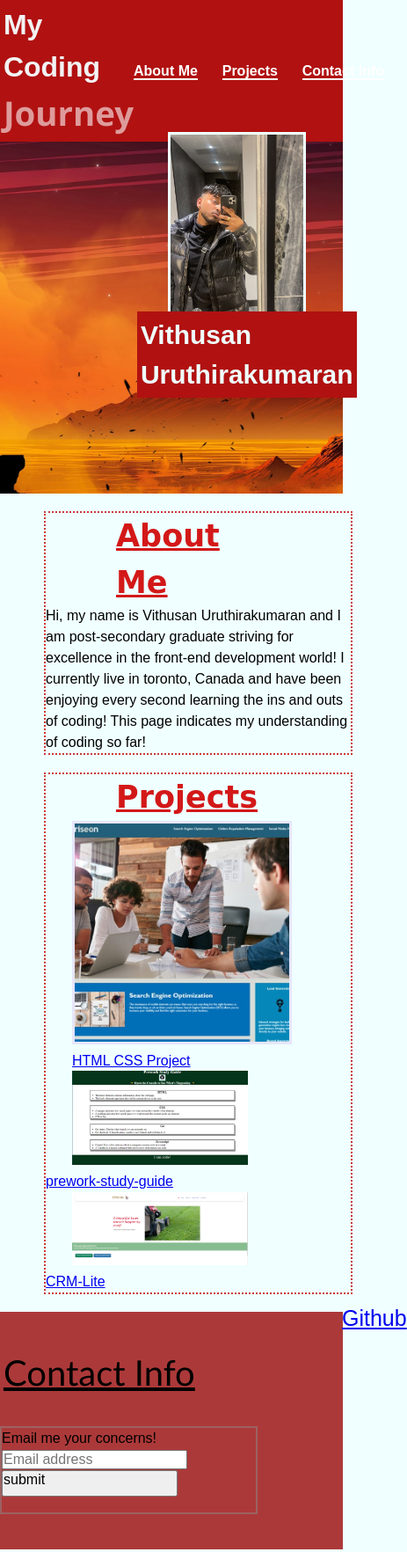
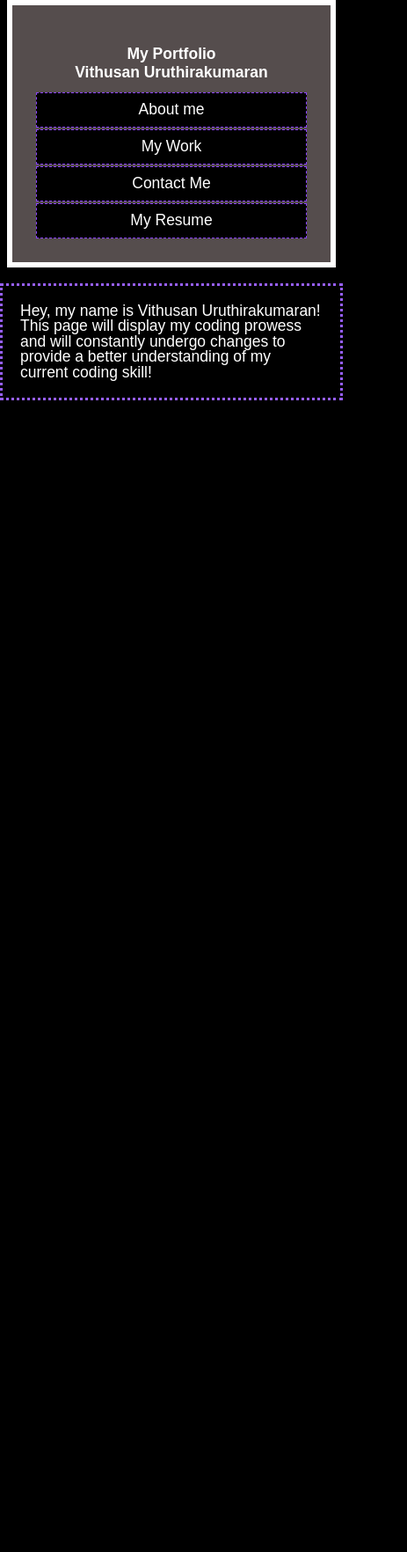
Before and after one commit to VithusanU/my_Coding_portfolio, a plain HTML site: page index.html in a window 390 px wide. Shown: the whole page at 88% size, 463 px wide, since content can reach past the window. After the commit the page ends 844 px from the top, so only its background shows below. Drawn offline with Linux system fonts and the light colour scheme.

Commit message:
Updated look and html, and css styling

```diff
--- a/assets/style.css
+++ b/assets/style.css
@@ -1,212 +1,87 @@
 :root {
-    --primary-color:azure;
+
+  /* initial colour and size set - for 576px or smaller */
+  --mobile-bordr-color: rgb(138, 66, 255);
+  --mobile-bordr-style: dashed;
+  --mobile-bordr-width: 1px;
+  --mobile-border-radius: 7x;
+  --mobile-bckgrnd: rgb(0, 0, 0);
+  --mobile-color: rgb(255, 255, 255);
+  --mobile-header-color: rgb(85, 77, 77);
+  --mobile-anchor-color: #ed8df1;
+  --mobile-headings-color: rgb(255, 255, 255);
+  --mobile-shaddow-color: rgb(84, 0, 240);
+
+
+
+  /* desktop size min 992px */
+  --main-bordr-color: rgb(151, 95, 255);
+  --main-bordr-style: solid;
+  --main-bordr-width: medium;
+  --main-border-radius: 3px;
+  --main-bckgrnd: rgb(53, 44, 128);
+  --main-color: rgb(128, 17, 255);
+  --main-card-bckgrnd: lightgrey;
+  --main-anchor-color: blue;
+  --main-headings-color: rgb(87, 70, 107);
 }
 
-* {
-    box-sizing: border-box;
-    padding: 0;
-    margin: 0;
+html {
+  /* CLASS NOTE: set 1rem to 10px instead of native 16px to make it easier to calculate font-size values for the rest of the page (e.g. 1.6rem is 16px, 2.0rem is 20px, etc.) OR 4rem = 40px (4 * 10px) */
+  font-size: 62.5%;
+}
+
+body {
+  font-family: 'Franklin Gothic Medium', 'Arial Narrow', Arial, sans-serif;
+  font-size: 1.75rem;
+  line-height: 1.5;
+  color: var(--mobile-color);
+  background-color: var(--mobile-bckgrnd);
+}
+
+
+h1,
+h2,
+h3,
+h4,
+h5,
+h6 {
+  margin-top: 2rem;
+  margin-bottom: 0.9rem;
+  color: var(--mobile-headings-color);
+  font-weight: 900;
+  line-height: 1.2;
+}
+
+header {
+  width: 96%;
+  margin: 0 auto;
+  padding: 2.5rem;
+  text-align: center;
+  border: 6px solid white;
+  background: var(--mobile-header-color);
+}
+
+nav {
+  margin-top: 12px;
+}
+
+nav li {
+  display: block;
+  padding: 10px;
+  margin: 0.25rem;
+  border-color: var(--mobile-bordr-color);
+  border-style: var(--mobile-bordr-style);
+  border-width: var(--mobile-bordr-width);
+  background: var(--mobile-bckgrnd);
+  color: var(--mobile-color);
 }
 
 
 
-body {
-    background-color: azure;
-    display: flex;
-    flex-direction: column;
-    line-height: 1.5;
+p {
+  margin: 0 auto;
+  padding: 20px;
+  border-color: var(--main-bordr-color);
+  border-style: dotted;
 }
-
-header {
-    display: flex;
-    justify-content: space-between;
-    align-items: center;
-    padding: 1%;
-    background-color: #b11111;
-    color: #f3f3f3;
-  }
-
-
-h1 {
-    font-size: 200%;
-}
-
-  h1::after {
-    font-family:'Segoe UI', Tahoma, Geneva, Verdana, sans-serif;
-    content: "Journey";
-    color: rgba(255, 255, 255, 0.582);
-    font-size: larger;
-
-  }
-.img2 {
-    position: absolute;
-    border: var(--primary-color) solid;
-    height: 250px;
-    left: 49%;
-    top: 150px;
-
-}
-
-.background {
-    height: 400px;
-    background-image: url(./images/silhouette_landscape_space_143421_2560x1080.jpg);
-    background-size: cover;
-}
-.name {
-    position: absolute;
-    font-size: 30px;
-    top: 42%;
-    left: 40%;
-    color: var(--primary-color);
-    font-weight: 900;
-    background-color: #b11111;
-    padding: 1%;
-}
-
-  nav ul {
-    display: flex;
-    justify-content:space-between;
-    min-width: 285px;
-  }
-
-  nav a {
-    color:white;
-    border-bottom: 2px solid;
-    font-weight: bold;
-    text-decoration: none;
-  }
-
-
- #about-me {
-    border: rgb(204, 57, 57) 2px dotted;
-}
-
-#Projects {
-    border: rgb(204, 57, 57) 2px dotted;
-}
-.container {
-    flex: 80;
-}
-
-.gallery {
-display: grid;
-grid-template-columns: repeat(4,1fr);
-grid-gap: 15px;
-margin-left: 30px;
-}
-
-.gallery_img {
-    position: relative;
-
-}
-
-.Img_1{
-    width: 250px;
-    height: 100%;
-    object-fit: cover;
-    border: solid 3px lavender;
-}
-
-.Img_2 {
-    position: relative;
-    width: 200px;
-    height: 100%;
-    object-fit: cover;
-    border: solid 3
-    px var(--primary-color);
-    left: 30px;
-}
-.gallery_img--1 {
-    grid-column-start: 1;
-    grid-column-end: 3;
-    grid-row-start: 2;
-    grid-row-end: 4;
-    position: relative;
-}
-
-.gallery_img--2 {
-    grid-column-start: 3;
-    grid-column-end: 4;
-    grid-row-start: 4;
-    grid-row-end: 5;
-    position: relative;
-}
-
-.side {
-    display:flex;
-    flex-wrap: wrap;
-    justify-content: space-between;
-    margin: 20px 50px;
-    width: 90%;
-    height: 400px;
-}
-
-.section-title {
-    font-size: 35px;
-    font-family:cursive;
-    color: #d31818;
-    margin: 0 0 0 80px;
-    width: 50%;
-}
-
-.about{
-    display: flex;
-    flex-wrap: wrap;
-    justify-content: space-between;
-    margin: 20px 50px;
-    width: 90%;
-    align-items: center;
-  }
-
-.step-info{
-    flex :2 20%;
-    display: flex;
-    flex-wrap: wrap;
-    align-items: center;
-  }
-
-
-#submit {
-    position: absolute;
-    display: flex;
-    flex-wrap: wrap;
-
-    height: 30px;
-    width: 200px;
-}
-  footer {
-    display: flex;
-    background-color: #ac3939;
-    justify-content: left;
-    padding: 10%;
-    font-size: 40px;
-    height: 270px;
-  }
-
-  #Github {
-    position: relative;
-    bottom: 50px;
-  }
-
-  #contacttitle {
-    position: absolute;
-    font-family: 'Gill Sans', 'Gill Sans MT', Calibri, 'Trebuchet MS', sans-serif;
-    text-decoration: underline ;
-    left: 1%;
-
-  }
-
- footer a {
-    font-size: 25px;
-    position: absolute;
-    bottom: 20px ;
-    left: 350px;
- }
-
- .mergeContact {
-    position: relative;
-    height: 100px;
-    width: 75%;
-    border: #9c6262 solid 2px;
-    bottom: 140px;
- }
--- a/index.html
+++ b/index.html
@@ -3,86 +3,33 @@
 
 <head>
     <meta charset="UTF-8">
-    <meta http-equiv="X-UA-Compatible" content="IE=edge">
     <meta name="viewport" content="width=device-width, initial-scale=1.0">
+    <link rel="stylesheet" href="./assets/style.css">
     <link rel="stylesheet" href="./assets/reset.css">
-    <link rel="stylesheet" href="./assets/style.css">
-    <title>My Coding Journey!</title>
+    <title>Coding Portfolio | Vithusan Uruthirakumaran </title>
 </head>
 
 <body>
     <header>
-        <h1>My Coding </h1>
+        <h1> My Portfolio <br><span class="brk" data-describe="My coding applications and projects">Vithusan
+                Uruthirakumaran</span></h1>
         <nav>
             <ul>
-                <li><a href="#about-me">About Me </a></li>
-                <li><a href="#">Projects</a></li>
-                <li><a href="#contacttitle">Contact Info</a></li>
+                <li> About me</li>
+                <li> My Work </li>
+                <li> Contact Me</li>
+                <li> My Resume</li>
             </ul>
         </nav>
     </header>
+    <br>
+    <article>
+        <p> Hey, my name is Vithusan Uruthirakumaran! This page will display my coding prowess and will constantly
+            undergo changes to provide a better understanding of my current coding skill!</p>
+    </article>
 
 
-    <main>
-        <section>
-            <img class="img2" src="./assets/images/IMG_7359.JPG" alt="Developer photo">
-            <article class="background">
-                <h2 class="name">Vithusan Uruthirakumaran</h2>
-            </article>
 
-        </section>
-
-        <section id="about-me" class="about">
-            <article>
-                <h2 class="section-title"><u>About Me</u></h2>
-            </article>
-            <div class="step-info">
-                <p>
-                    Hi, my name is Vithusan Uruthirakumaran and I am post-secondary graduate striving for excellence in
-                    the front-end development world! I currently live in toronto, Canada and have been enjoying every
-                    second learning the ins and outs of coding! This page indicates my understanding of coding so far!
-                </p>
-            </div>
-        </section>
-
-        <section id="Projects" class="about">
-            <article>
-                <h2 class="section-title"><U>Projects</U></h2>
-            </article>
-            <di class="step-info">
-                <article class="container">
-                    <article class="gallery">
-                        <figure class="gallery_img gallery_img--1"></figure>
-                        <a href="https://vithusanu.github.io/Horiseon-Best-marketing-agency/">
-                            <img class="Img_1" src="./assets/images/Picture1.jpg" alt="Horiseon-Best-marketing-agency">
-                            <figcaption> HTML CSS Project</figcaption>
-                        </a>
-                    </article>
-                    <figure class="gallery_img gallery_img--2"></figure>
-                    <a href="https://vithusanu.github.io/prework-study-guide/">
-                        <img class="Img_2" src="./assets/images/Picture2.jpg" alt="Horiseon-Best-marketing-agency">
-                        <figcaption> prework-study-guide</figcaption>
-                    </a>
-                    <a href="https://dinozio-design.github.io/CRM-lite/index.html">
-                        <img class="Img_2" src="./assets/images/CRM.png" alt="CRM-Lite">
-                        <figcaption> CRM-Lite</figcaption>
-                    </a>
-                </article>
-                </article>
-                </div>
-        </section>
-
-    </main>
-    <footer>
-        <span id="contacttitle"> Contact Info </span>
-        <a id="Github" href="https://github.com/VithusanU" alt="Github"> Github</a>
-    </footer>
-
-    <section class=mergeContact>
-        <p> Email me your concerns! </p>
-        <input id type="text" placeholder="Email address">
-        <button id="submit" type="submit"> submit</button>
-    </section>
 </body>
 
 </html>
```
